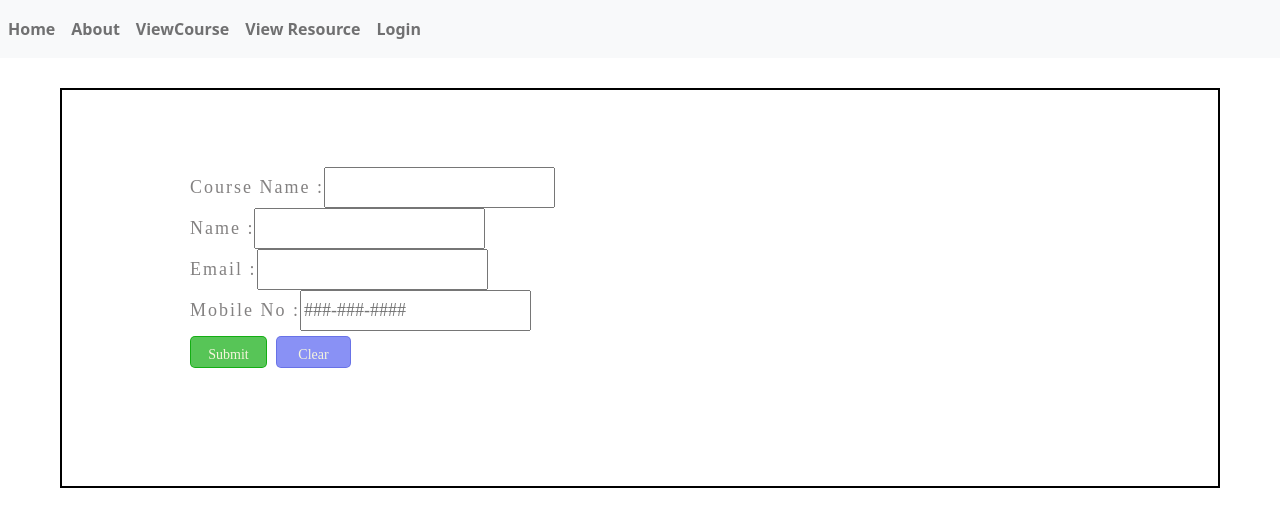
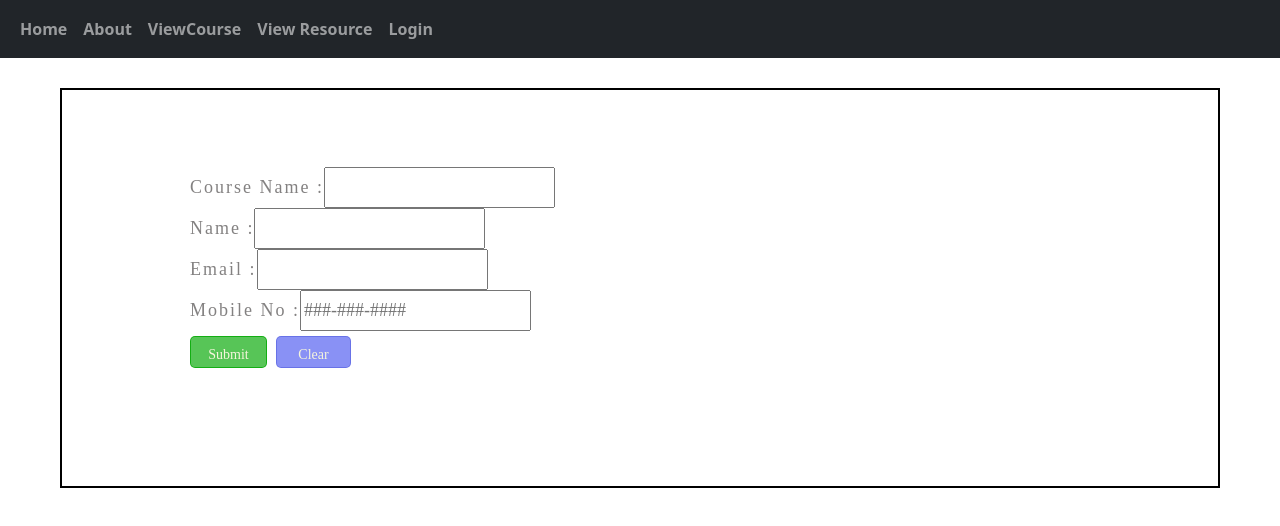
Before and after one commit to Faithinfotech-Training/Experion-Node-Team6, a React (Create React App) app in the folder front-end/: page /courseenquiry in a window 1280 px wide. Shown: the top 526 px of the page. Built offline with nearby package versions, Linux system fonts and the light colour scheme.

Commit message:
navbarcommit

```diff
--- a/front-end/src/components/customer/customerApp.js
+++ b/front-end/src/components/customer/customerApp.js
@@ -26,26 +26,26 @@ function CustomerApp(){
     return(
         <>
 <Router>
-<nav class="navbar navbar-expand-lg navbar-light bg-light">
-    <div class="collapse navbar-collapse" id="navbarSupportedContent">
-        <ul class="navbar-nav mr-auto">
+<nav class="navbar navbar-expand-sm bg-dark navbar-dark">
+    <div class="container-fluid">
+        <ul class="nav navbar-nav">
         <li class="nav-item active">
         <a class="nav-link" href="/">Home </a>
         </li>
-        <li class="nav-item">
+        <li class="nav-item active">
         <a class="nav-link" href="/about">About </a>
 
         </li>
-        <li class="nav-item">
+        <li class="nav-itemnav-item active">
         <a class="nav-link" href="/viewcourse">ViewCourse </a>
 
         </li>
 
-        <li class="nav-item">
+        <li class="nav-item active">
         <a class="nav-link" href="/viewresource">View Resource </a>
 
         </li>
-        <li class="nav-item">
+        <li class="nav-item active">
         <a class="nav-link" href="/login">Login</a>
 
         </li>
--- a/front-end/src/components/manger/mangerApp.js
+++ b/front-end/src/components/manger/mangerApp.js
@@ -10,13 +10,19 @@ export function ManagerApp() {
   return (
     <>
       <Router>
-        <div><Link to="/manager">Home</Link></div>
-        <div><Link to="/course">Course</Link></div>
-        <div><Link to="/courseenquiry">Course Enquiry</Link></div>
-        <div><Link to="/resourse">Resource</Link></div>
-        <div><Link to="/resourceenquiry">Resource Enquiry</Link></div>
-        {localStorage.getItem('mytoken') && <div><Link onClick={() => window.location = '/login'} to="/login">Logout</Link></div>}
-    <a href='https://analytics.google.com/analytics/web/?authuser=2#/report-home/a214024739w295186749p256292937' >Page Visit</a>
+      <nav class="navbar navbar-expand-sm bg-dark navbar-dark">
+          <div class="container-fluid">
+            <ul class="nav navbar-nav">
+              <li class="nav-item active"><div><Link class="nav-link" to="/manager">Home</Link></div></li>
+              <li class="nav-item active"><div><Link class="nav-link" to="/course">Course</Link></div></li>
+              <li class="nav-item active"><div><Link class="nav-link" to="/courseenquiry">Course Enquiry</Link></div></li>
+              <li class="nav-item active"><div><Link class="nav-link" to="/resourceenquiry">Resource Enquiry</Link></div></li>
+              <li class="nav-item active"><a class="nav-link" href='https://analytics.google.com/analytics/web/?authuser=2#/report-home/a214024739w295186749p256292937' >Page Visit</a></li>
+              <li class="nav-item active">  {localStorage.getItem('mytoken') && <div><Link class="nav-link" onClick={() => window.location = '/login'} to="/login">Logout</Link></div>}</li>
+            </ul>
+          </div>
+        </nav>
+
         <Routes>
           <Route path="/manager" element={<HomeManger />} />
           <Route path="/course" element={<CourseViewManger />} />
```
